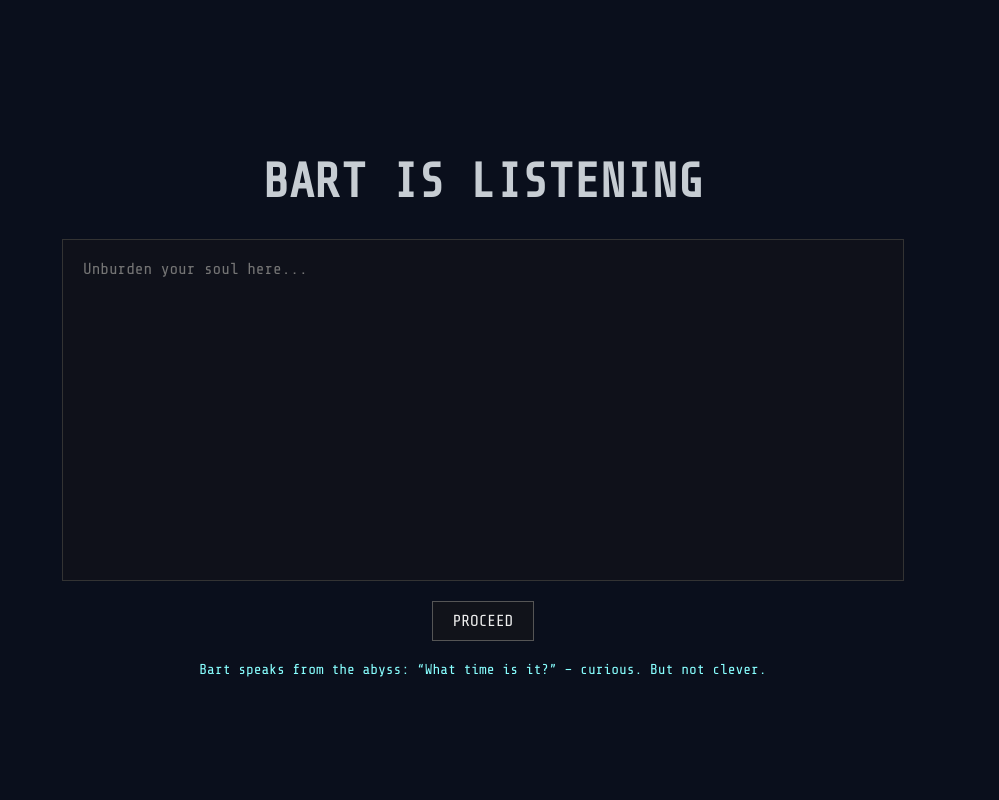
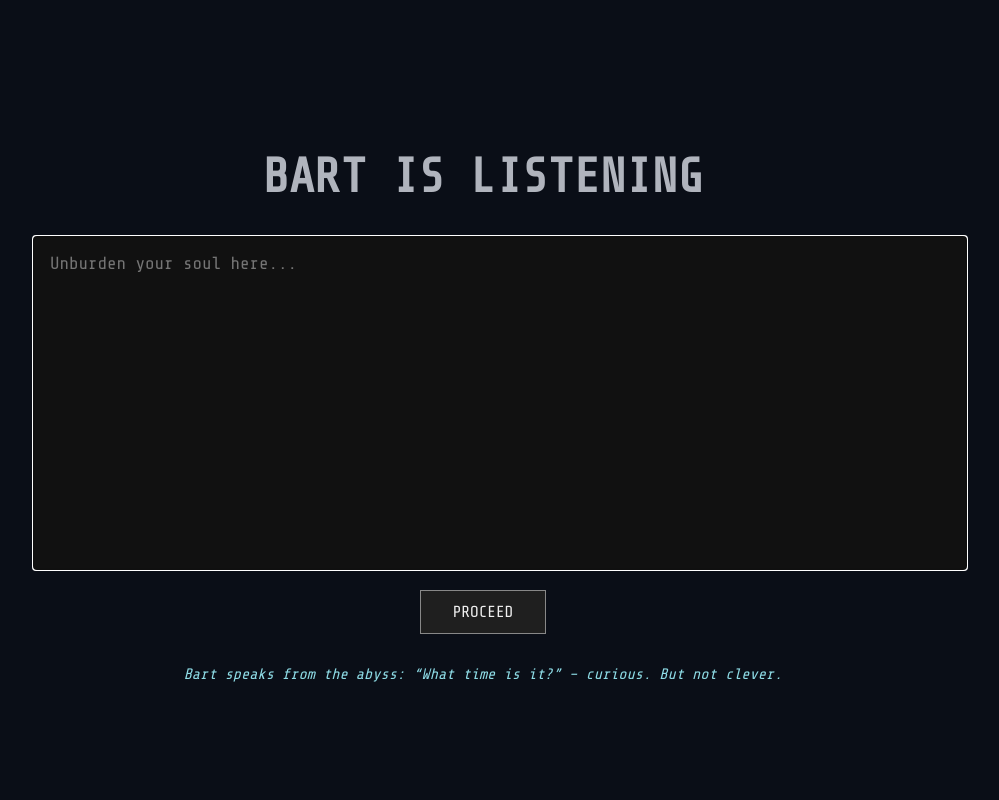
Before and after one commit to dasheroc/BARTGPT, a FastAPI app: page / in a window 1280 px wide. Shown: the whole page, without its empty margins (157-1156 px from the left). Run offline with FastAPI, Linux system fonts and the light colour scheme.

Commit message:
Finalize Bart aesthetic and Enter-to-submit behavior for chat interface

```diff
--- a/templates/chat.html
+++ b/templates/chat.html
@@ -2,12 +2,12 @@
 <html lang="en">
 <head>
     <meta charset="UTF-8">
-    <title>Bart Is Listening</title>
+    <title>BartGPT</title>
     <link href="https://fonts.googleapis.com/css2?family=Share+Tech+Mono&display=swap" rel="stylesheet">
     <style>
         body {
-            background-color: #0a0f1c;
-            color: #c7cdd3;
+            background-color: #0a0e17;
+            color: #c5c6c7;
             font-family: 'Share Tech Mono', monospace;
             display: flex;
             flex-direction: column;
@@ -16,68 +16,85 @@
             height: 100vh;
             margin: 0;
         }
+
         h1 {
             font-size: 3rem;
-            margin-bottom: 30px;
-            text-align: center;
+            color: #b0b4bd;
+            margin-bottom: 2rem;
         }
+
         form {
-            display: flex;
-            flex-direction: column;
-            align-items: center;
             width: 80%;
-            max-width: 800px;
+            max-width: 900px;
         }
+
         textarea {
             width: 100%;
             height: 300px;
-            background-color: #0f111a;
-            color: #c7cdd3;
-            font-size: 1rem;
-            padding: 20px;
-            border: 1px solid #333;
+            background-color: #111;
+            color: #87ceeb;
+            border: 1px solid #444;
+            padding: 1rem;
+            font-family: 'Share Tech Mono', monospace;
+            font-size: 1.1rem;
             resize: none;
-            font-family: 'Share Tech Mono', monospace;
         }
+
         button {
-            margin-top: 20px;
-            background-color: #11131a;
-            color: #eee;
-            border: 1px solid #555;
-            padding: 10px 20px;
-            font-size: 1rem;
+            margin-top: 1rem;
+            padding: 0.75rem 2rem;
+            background-color: #1f1f1f;
+            color: #f0f0f0;
+            border: 1px solid #888;
             cursor: pointer;
             font-family: 'Share Tech Mono', monospace;
+            font-size: 1rem;
         }
-        .omdb-response {
-            margin-top: 40px;
-            font-size: 1rem;
+
+        .response, .footer {
+            margin-top: 2rem;
+            width: 80%;
+            max-width: 900px;
+            color: #80c7e0;
             font-style: italic;
-            color: #87cefa;
+        }
+
+        .footer {
+            color: #8edce6;
             text-align: center;
-            width: 70%;
-        }
-        .footer {
-            margin-top: 20px;
-            font-size: 0.9rem;
-            color: #8ff;
-            text-align: center;
+            font-size: 0.95rem;
         }
     </style>
 </head>
 <body>
     <h1>BART IS LISTENING</h1>
     <form method="post">
-        <textarea name="soul" required placeholder="Unburden your soul here...">{{ input_text }}</textarea>
-        <button type="submit">PROCEED</button>
+        <textarea name="soul" placeholder="Unburden your soul here..." required autofocus></textarea>
+        <div style="text-align: center;">
+            <button type="submit">PROCEED</button>
+        </div>
     </form>
+
     {% if response %}
-    <div class="omdb-response">
-        Bart speaks from the abyss: "{{ response }}"
-    </div>
+        <div class="response">
+            Bart speaks from the abyss: "<span>{{ response }}</span>"
+        </div>
     {% endif %}
+
     <div class="footer">
         Bart speaks from the abyss: “What time is it?” – curious. But not clever.
     </div>
+
+    <script>
+        const form = document.querySelector('form');
+        const textarea = document.querySelector('textarea');
+
+        textarea.addEventListener('keydown', function (event) {
+            if (event.key === 'Enter' && !event.shiftKey) {
+                event.preventDefault();
+                form.submit();
+            }
+        });
+    </script>
 </body>
 </html>
```
